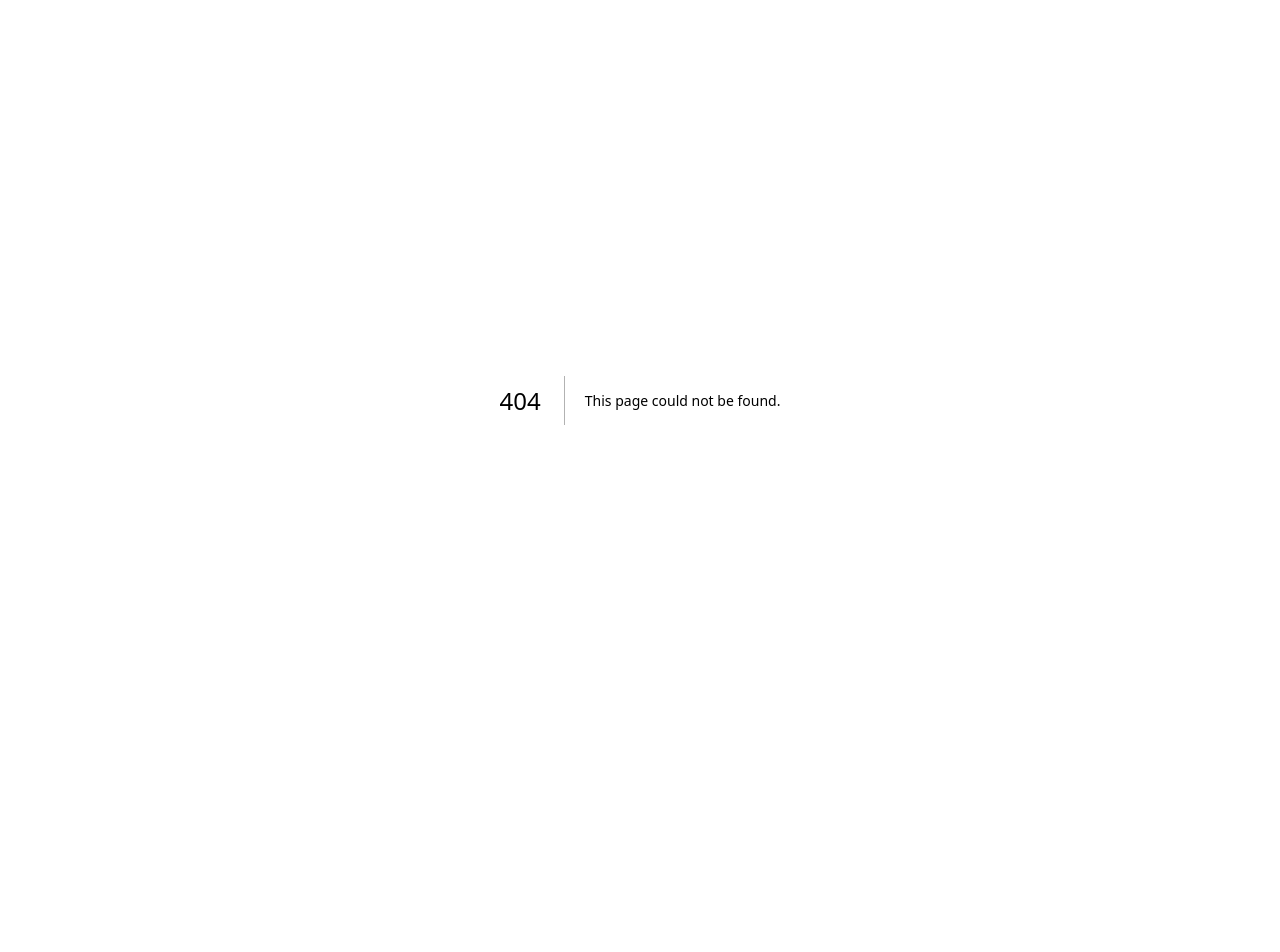
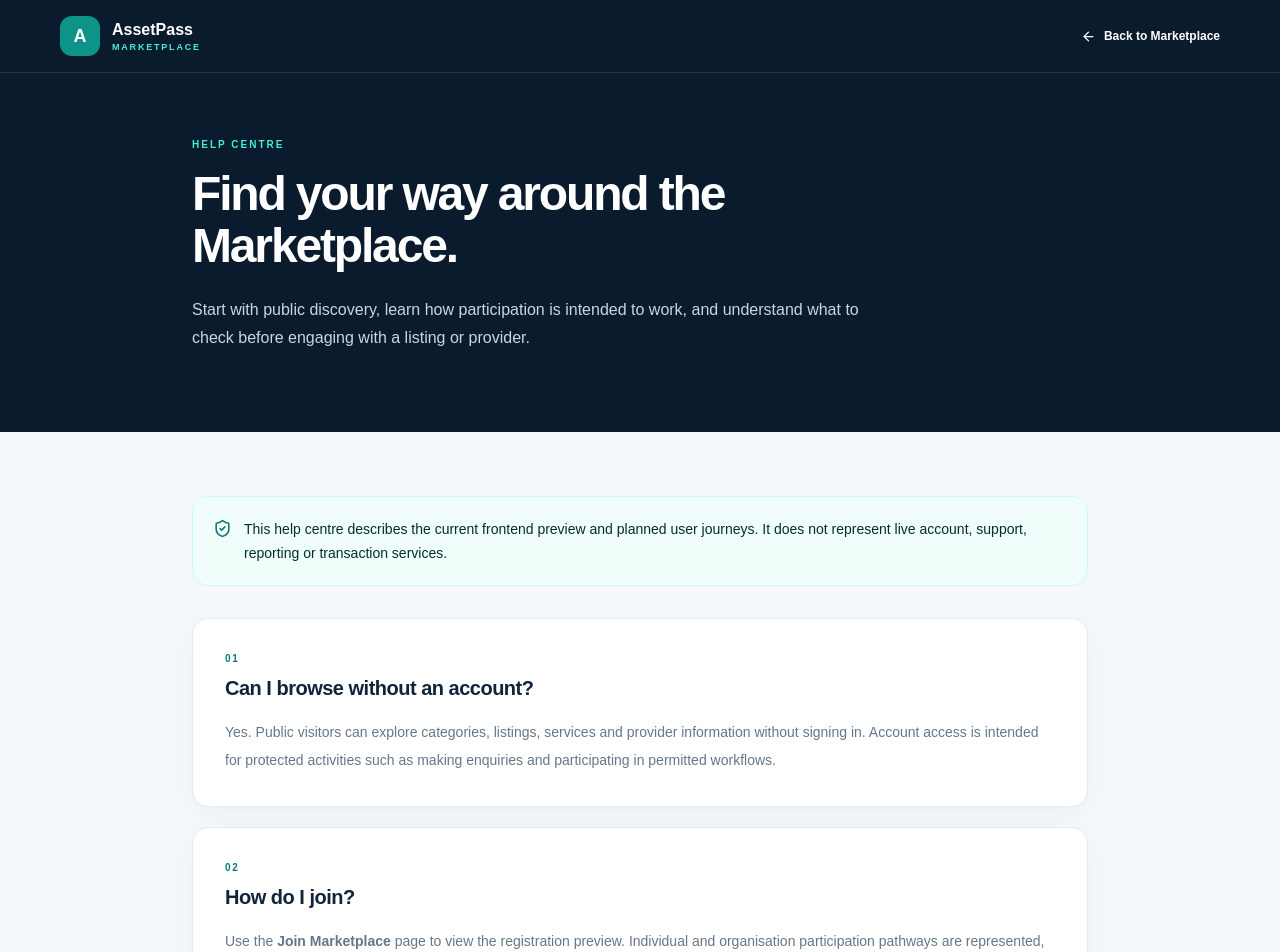
Before and after one commit to hlestakovjames/assetpass-marketplace, a Next.js app: page /help in a window 1280 px wide. Before the commit this address had no page. Shown: the top 952 px of the page. Before the commit the page ends 800 px from the top, so only its background shows below. Built offline with nearby package versions, Linux system fonts and the light colour scheme.

Commit message:
feat: add Marketplace help information page

```diff
--- /dev/null
+++ b/src/app/help/page.tsx
@@ -0,0 +1,29 @@
+import type { Metadata } from "next";
+import Link from "next/link";
+import { InfoPage } from "@/components/marketplace/info-page";
+
+export const metadata: Metadata = {
+  title: "Help centre | AssetPass Marketplace",
+  description: "Find guidance for discovering and participating in AssetPass Marketplace.",
+};
+
+export default function HelpPage() {
+  return (
+    <InfoPage
+      eyebrow="Help centre"
+      title="Find your way around the Marketplace."
+      intro="Start with public discovery, learn how participation is intended to work, and understand what to check before engaging with a listing or provider."
+      sections={[
+        { title: "Can I browse without an account?", body: <p>Yes. Public visitors can explore categories, listings, services and provider information without signing in. Account access is intended for protected activities such as making enquiries and participating in permitted workflows.</p> },
+        { title: "How do I join?", body: <p>Use the <Link className="font-semibold text-[var(--teal-dark)] underline" href="/account/register">Join Marketplace</Link> page to view the registration preview. Individual and organisation participation pathways are represented, but account creation is not connected to a live authentication service yet.</p> },
+        { title: "What should I check before engaging with a listing?", body: <p>Read the listing details and status carefully. Confirm the identity and authority of the party offering the asset, ask for appropriate supporting information, and use the platform's formal checks when they become available. A listing, possession or account association does not by itself establish legal authority to sell.</p> },
+        { title: "Are the listings and providers live?", body: <p>Not in this frontend-only phase. Featured listings and other sample content are illustrative interface examples, not live inventory, verified sellers, current prices or confirmed service availability.</p> },
+        { title: "How do I report a concern?", body: <p>The Marketplace includes trust guidance explaining the intended reporting and moderation approach. The live reporting submission and moderation workflows are not connected yet. Review the <Link className="font-semibold text-[var(--teal-dark)] underline" href="/trust/reporting">reporting guidance</Link> for the current design intent.</p> },
+        { title: "Where can I get account support?", body: <p>Shared AssetPass authentication and account-support channels have not yet been connected to this site. Do not send passwords or sensitive identity documents through this preview. Account recovery and support workflows will be published when the relevant services are ready.</p> },
+      ]}
+      notice="This help centre describes the current frontend preview and planned user journeys. It does not represent live account, support, reporting or transaction services."
+      actionLabel="Explore categories"
+      actionHref="/categories"
+    />
+  );
+}
```
